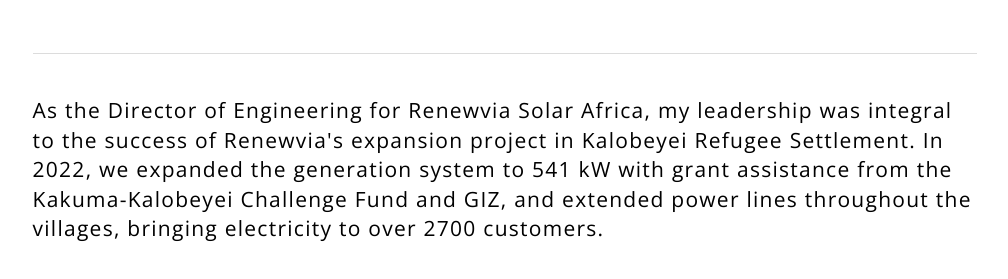
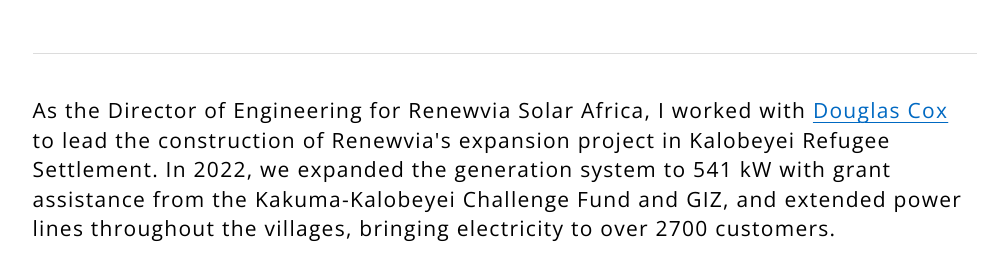
Before and after one commit to rupumped/rupumped.github.io, a plain HTML site: page kalobeyei.html in a window 1280 px wide. Shown: the part 765-1044 px from the top of the page, without its empty margins (135-1143 px from the left). Drawn offline with nearby package versions, Linux system fonts and the light colour scheme.

Commit message:
Kalobeyei and RREC tweaks

```diff
--- a/kalobeyei.html
+++ b/kalobeyei.html
@@ -54,7 +54,7 @@
 
 		<div class="separator"></div>
 
-        <p>As the Director of Engineering for Renewvia Solar Africa, my leadership was integral to the success of Renewvia's expansion project in Kalobeyei Refugee Settlement. In 2022, we expanded the generation system to 541 kW with grant assistance from the Kakuma-Kalobeyei Challenge Fund and GIZ, and extended power lines throughout the villages, bringing electricity to over 2700 customers.</p>
+        <p>As the Director of Engineering for Renewvia Solar Africa, I worked with <a rel="external" target="_blank" href="https://www.linkedin.com/in/douglas-cox/">Douglas Cox</a> to lead the construction of Renewvia's expansion project in Kalobeyei Refugee Settlement. In 2022, we expanded the generation system to 541 kW with grant assistance from the Kakuma-Kalobeyei Challenge Fund and GIZ, and extended power lines throughout the villages, bringing electricity to over 2700 customers.</p>
 
         <div class="centered section">
 			<iframe width="560" height="315" src="https://www.youtube.com/embed/f5FuaYcldag" title="YouTube video player" allow="accelerometer; autoplay; clipboard-write; encrypted-media; gyroscope; picture-in-picture; web-share" allowfullscreen></iframe>
```
Also changed, not shown: rrecs.html (+1 -1 lines), selected-work/kalobeyei.jpg.
